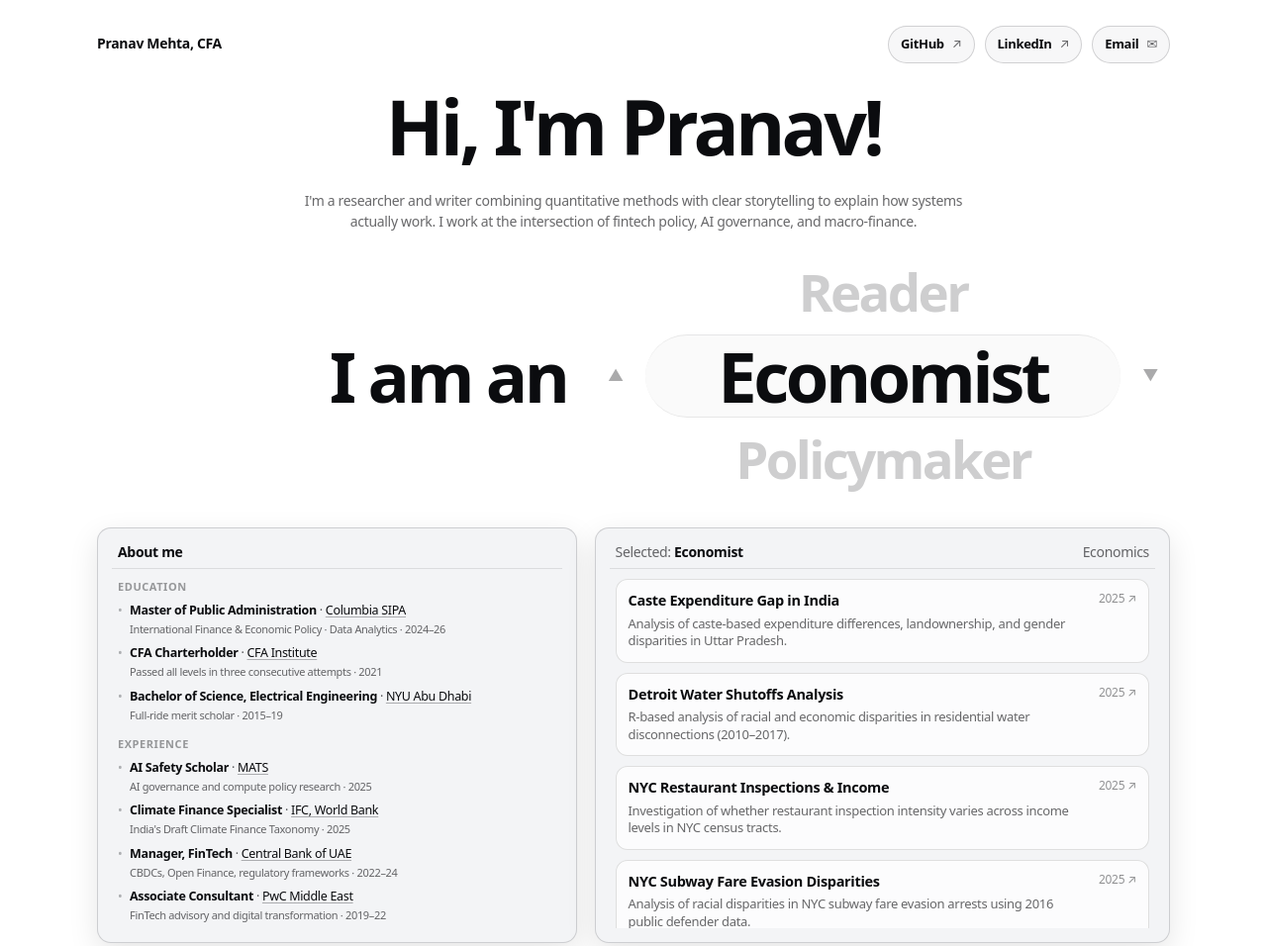
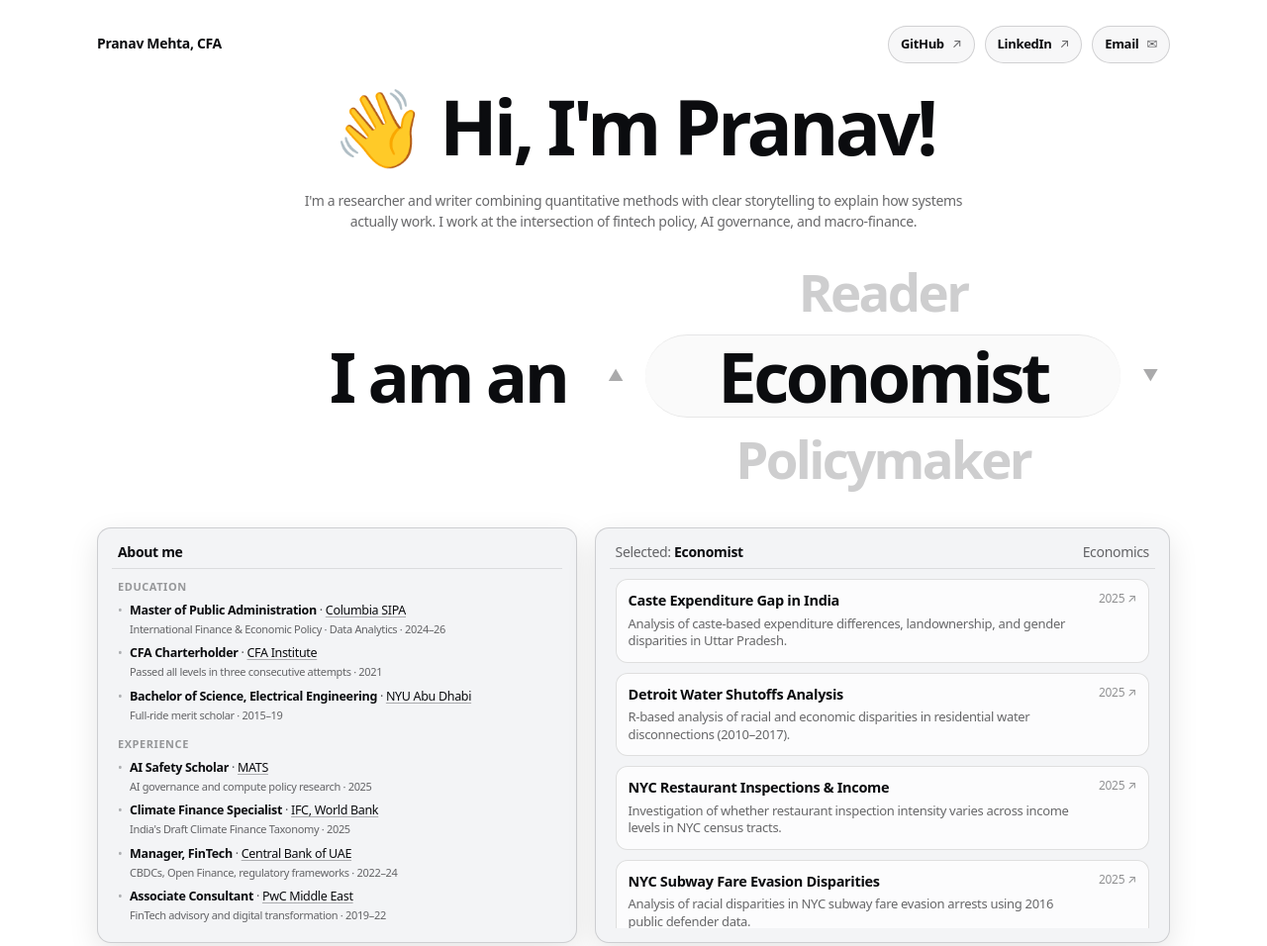
Before and after one commit to pranavmehta-git/pranavmehta-git.github.io, a plain HTML site: page index.html in a window 1280 px wide. Shown: the top 956 px of the page at 99% size. Drawn offline with Linux system fonts and the light colour scheme.

Commit message:
Update index.html

```diff
--- a/index.html
+++ b/index.html
@@ -374,7 +374,7 @@
     </header>
 
     <div class="titleRow">
-      <h1>Hi, I'm Pranav!</h1>
+      <h1>👋 Hi, I'm Pranav!</h1>
     </div>
 
     <p class="about" id="aboutText"></p>
```
